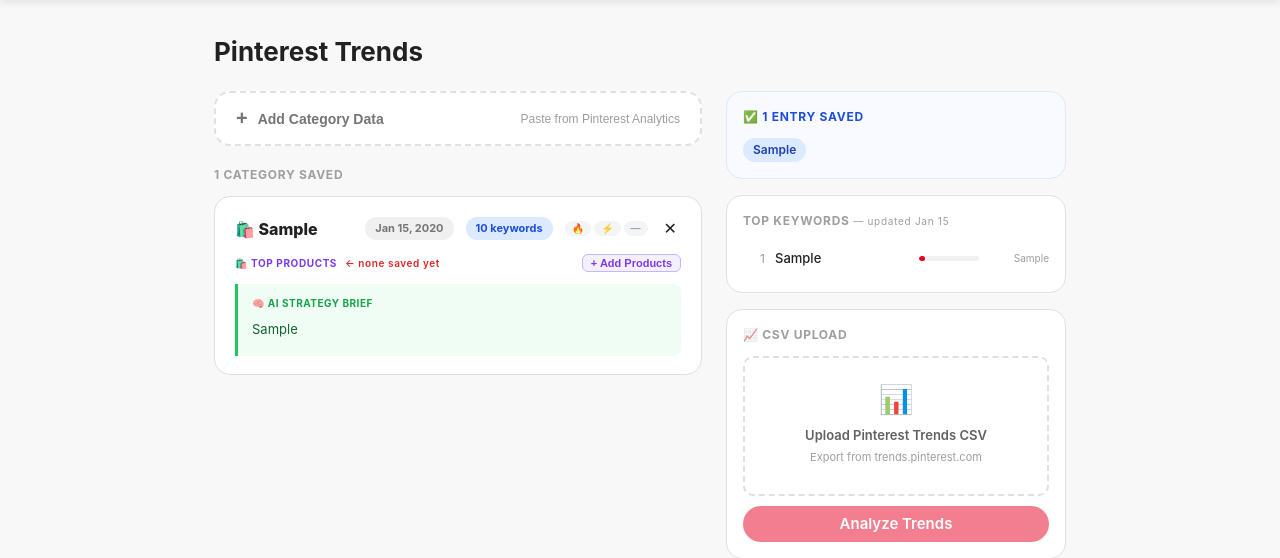
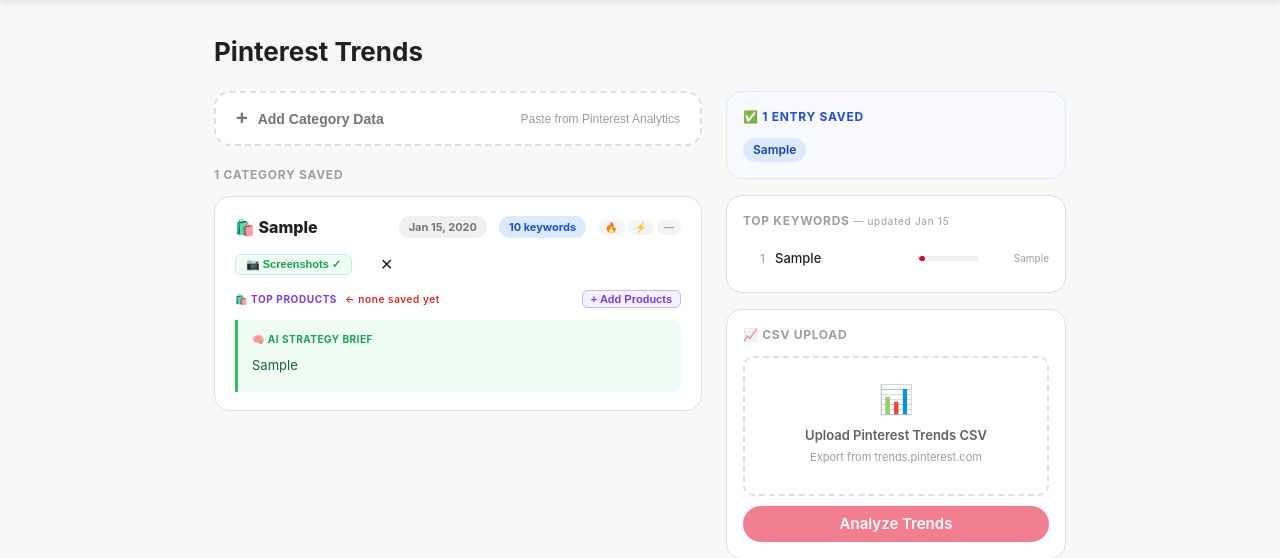
Before and after one commit to Zmoneyy/pinterest-automation, a Flask app: page /trends in a window 1280 px wide. Shown: the part 87-645 px from the top of the page. Run offline with Flask 3, Linux system fonts and the light colour scheme; the visitor is signed in with stand-in values (Sample User, id 1); tables that the repository leaves empty hold one stand-in row (values such as "Sample post"); some libraries are stand-ins or nearby versions.

Commit message:
Add screenshot upload to existing entry cards; save to DB for AI brief use

```diff
--- a/app/routes.py
+++ b/app/routes.py
@@ -2262,6 +2262,22 @@ def test_scrape():
     return render_template("test_scrape.html")
 
 
+@bp.route("/trends/upload-screenshots/<int:entry_id>", methods=["POST"])
+@login_required
+def trends_upload_screenshots(entry_id):
+    """Save (or replace) screenshots on an existing TrendEntry."""
+    import json as _json
+    from app.models import TrendEntry
+    entry = TrendEntry.query.get_or_404(entry_id)
+    data = request.get_json(force=True) or {}
+    images = data.get("images") or []
+    if not images:
+        return jsonify({"ok": False, "error": "No images provided."})
+    entry.screenshots_b64 = _json.dumps(images[:6])
+    db.session.commit()
+    return jsonify({"ok": True, "count": len(images[:6])})
+
+
 @bp.route("/trends/set-priority/<int:entry_id>", methods=["POST"])
 @login_required
 def trends_set_priority(entry_id):
--- a/templates/trends.html
+++ b/templates/trends.html
@@ -194,6 +194,15 @@
   .prio-active-med  { background:#f59e0b;color:#fff; }
   .prio-active-low  { background:#6b7280;color:#fff; }
 
+  /* screenshot upload button on entry cards */
+  .ss-btn {
+    font-size:11px;font-weight:700;padding:3px 10px;border-radius:6px;
+    border:1px solid #bae6fd;background:#f0f9ff;color:#0369a1;cursor:pointer;
+    white-space:nowrap;
+  }
+  .ss-btn.has-shots { border-color:#bbf7d0;background:#f0fdf4;color:#16a34a; }
+  .ss-btn:hover { opacity:0.85; }
+
   /* understanding panel */
   .understanding-panel {
     display: none;
@@ -353,6 +362,18 @@
           <button onclick="setPriority({{ e.id }}, 'low')"
             class="prio-btn{% if p == 'low' %} prio-active-low{% endif %}">—</button>
         </div>
+        {# Screenshot upload button #}
+        {% set has_ss = e.screenshots_b64 and e.screenshots_b64 != '[]' %}
+        <button class="ss-btn{% if has_ss %} has-shots{% endif %}"
+          id="ss-btn-{{ e.id }}"
+          title="{% if has_ss %}Screenshots saved — click to replace{% else %}Upload screenshots for AI brief{% endif %}"
+          onclick="document.getElementById('ss-input-{{ e.id }}').click()">
+          {% if has_ss %}📷 Screenshots ✓{% else %}📷 Add Screenshots{% endif %}
+        </button>
+        <input type="file" id="ss-input-{{ e.id }}" multiple accept="image/*" style="display:none"
+          onchange="uploadScreenshots({{ e.id }}, this)">
+        <span id="ss-status-{{ e.id }}" style="font-size:11px;"></span>
+
         <button class="entry-delete-btn" type="button" title="Delete this entry"
           onclick="deleteEntry({{ e.id }})">✕</button>
       </div>
@@ -919,6 +940,47 @@
     }
   }
 
+  // ── Upload screenshots to an existing entry ──
+  async function uploadScreenshots(id, input) {
+    const files = Array.from(input.files);
+    if (!files.length) return;
+    const btn    = document.getElementById(`ss-btn-${id}`);
+    const status = document.getElementById(`ss-status-${id}`);
+    btn.disabled = true;
+    btn.textContent = `⏳ Uploading ${files.length} screenshot${files.length > 1 ? 's' : ''}…`;
+    status.textContent = '';
+
+    const toBase64 = file => new Promise((res, rej) => {
+      const r = new FileReader();
+      r.readAsDataURL(file);
+      r.onload  = () => res({ image: r.result.split(',')[1], mime_type: file.type || 'image/png' });
+      r.onerror = rej;
+    });
+
+    try {
+      const images = await Promise.all(files.map(toBase64));
+      const resp = await fetch(`/trends/upload-screenshots/${id}`, {
+        method: 'POST',
+        headers: { 'Content-Type': 'application/json' },
+        body: JSON.stringify({ images }),
+      });
+      const data = await resp.json();
+      if (!data.ok) throw new Error(data.error || 'Failed');
+
+      btn.disabled = false;
+      btn.textContent = `📷 Screenshots ✓`;
+      btn.classList.add('has-shots');
+      btn.title = 'Screenshots saved — click to replace';
+      status.textContent = `✓ ${files.length} saved`;
+      status.style.color = '#16a34a';
+    } catch(e) {
+      btn.disabled = false;
+      btn.textContent = btn.classList.contains('has-shots') ? '📷 Screenshots ✓' : '📷 Add Screenshots';
+      status.textContent = '✗ ' + e.message;
+      status.style.color = 'var(--red)';
+    }
+  }
+
   // ── Toggle show all pills ──
   function toggleMore(id, section) {
     const hidden  = document.getElementById(`${section}-hidden-${id}`);
```
